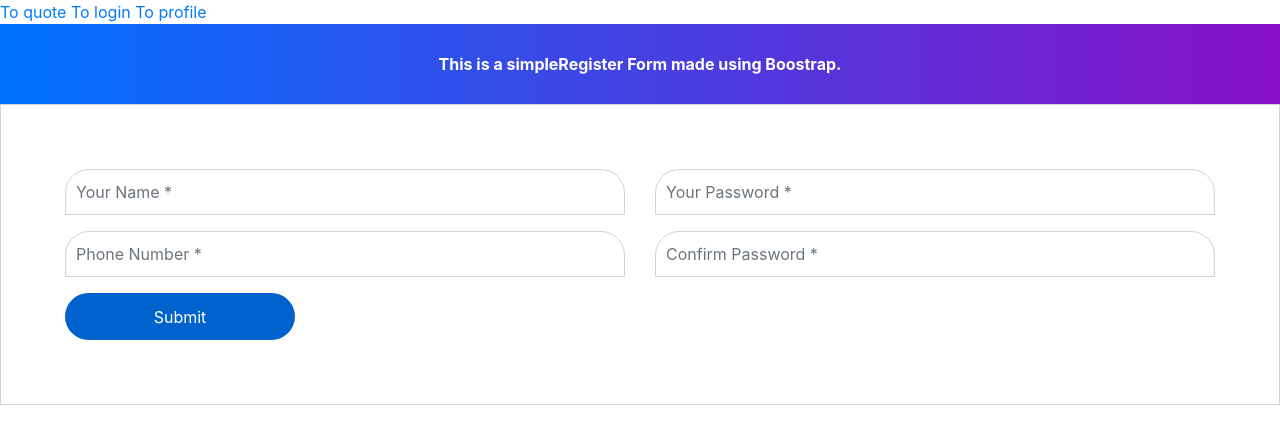
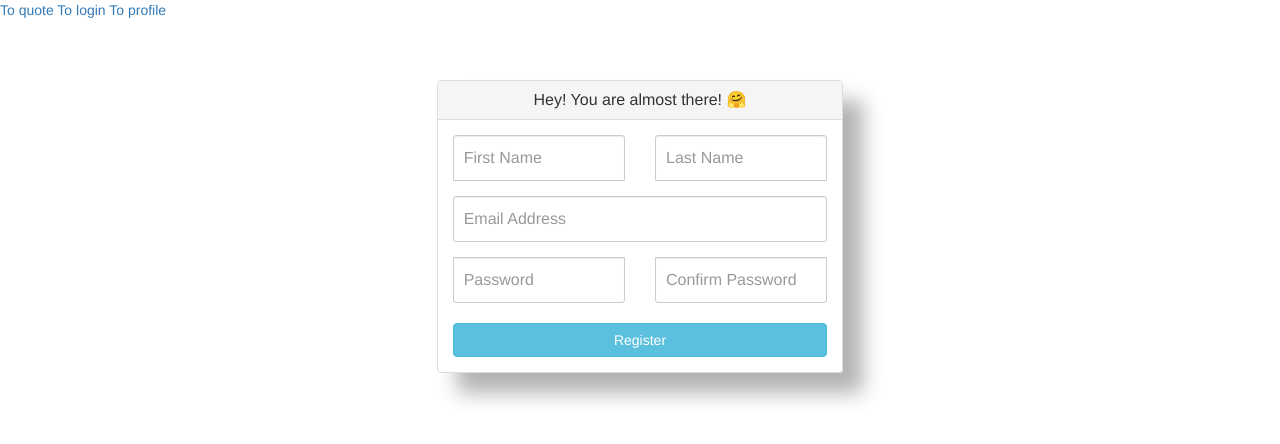
Before and after one commit to EHB-TI/dynamicweb-eindwerkstuk-marialine-iselona-mboyo, a plain HTML site: page html/register.html in a window 1280 px wide. Drawn offline with nearby package versions, Linux system fonts and the light colour scheme.

Commit message:
Changes register & login and CSS

```diff
--- a/assets/css/style.css
+++ b/assets/css/style.css
@@ -48,33 +48,20 @@ input[type="password"] {
 }
 
 /*CSS register*/
-.note {
-    text-align: center;
-    height: 80px;
-    background: -webkit-linear-gradient(left, #0072ff, #8811c5);
-    color: #fff;
-    font-weight: bold;
-    line-height: 80px;
+/* body{
+    background-color: #525252;
+} */
+.centered-form {
+    margin-top: 60px;
 }
 
-.form-content {
-    padding: 5%;
-    border: 1px solid #ced4da;
-    margin-bottom: 2%;
+.centered-form .panel {
+    background: rgba(255, 255, 255, 0.8);
+    box-shadow: rgba(0, 0, 0, 0.3) 20px 20px 20px;
 }
 
-.form-control {
-    border-radius: 1.5rem;
-}
-
-.btnSubmit {
-    border: none;
-    border-radius: 1.5rem;
-    padding: 1%;
-    width: 20%;
-    cursor: pointer;
-    background: #0062cc;
-    color: #fff;
+.panel-title {
+    text-align: center;
 }
 
 /*CSS when logged in*/
--- a/html/register.html
+++ b/html/register.html
@@ -5,9 +5,9 @@
     <meta charset="UTF-8">
     <meta http-equiv="X-UA-Compatible" content="IE=edge">
     <meta name="viewport" content="width=device-width, initial-scale=1.0">
-    <link href="//maxcdn.bootstrapcdn.com/bootstrap/4.1.1/css/bootstrap.min.css" rel="stylesheet" id="bootstrap-css">
-    <script src="//maxcdn.bootstrapcdn.com/bootstrap/4.1.1/js/bootstrap.min.js"></script>
-    <script src="//cdnjs.cloudflare.com/ajax/libs/jquery/3.2.1/jquery.min.js"></script>
+    <link href="//netdna.bootstrapcdn.com/bootstrap/3.1.0/css/bootstrap.min.css" rel="stylesheet" id="bootstrap-css">
+    <script src="//netdna.bootstrapcdn.com/bootstrap/3.1.0/js/bootstrap.min.js"></script>
+    <script src="//code.jquery.com/jquery-1.11.1.min.js"></script>
     <link rel="stylesheet" href="../assets/css/style.css">
 </head>
 
@@ -20,32 +20,50 @@
         <a href="./profile.html">To profile</a>
     </div>
 
-    <div class="container-reg register-form">
-        <div class="form">
-            <div class="note">
-                <p>This is a simpleRegister Form made using Boostrap.</p>
+    <div class="container-reg">
+        <div class="row centered-form">
+        <div class="col-xs-12 col-sm-8 col-md-4 col-sm-offset-2 col-md-offset-4">
+        	<div class="panel panel-default">
+        		<div class="panel-heading">
+			    		<h3 class="panel-title">Hey! You are almost there! &#129303; </h3>
 			 			</div>
-
-            <div class="form-content">
+			 			<div class="panel-body">
+			    		<form role="form">
 			    			<div class="row">
-                    <div class="col-md-6">
+			    				<div class="col-xs-6 col-sm-6 col-md-6">
 			    					<div class="form-group">
-                            <input type="text" class="form-control" placeholder="Your Name *" value="" />
-                        </div>
-                        <div class="form-group">
-                            <input type="text" class="form-control" placeholder="Phone Number *" value="" />
+			                <input type="text" name="first_name" id="first_name" class="form-control input-sm" placeholder="First Name">
 			    					</div>
 			    				</div>
-                    <div class="col-md-6">
+			    				<div class="col-xs-6 col-sm-6 col-md-6">
 			    					<div class="form-group">
-                            <input type="text" class="form-control" placeholder="Your Password *" value="" />
-                        </div>
-                        <div class="form-group">
-                            <input type="text" class="form-control" placeholder="Confirm Password *" value="" />
+			    						<input type="text" name="last_name" id="last_name" class="form-control input-sm" placeholder="Last Name">
 			    					</div>
 			    				</div>
 			    			</div>
-                <button type="button" class="btnSubmit">Submit</button>
+
+			    			<div class="form-group">
+			    				<input type="email" name="email" id="email" class="form-control input-sm" placeholder="Email Address">
+			    			</div>
+
+			    			<div class="row">
+			    				<div class="col-xs-6 col-sm-6 col-md-6">
+			    					<div class="form-group">
+			    						<input type="password" name="password" id="password" class="form-control input-sm" placeholder="Password">
+			    					</div>
+			    				</div>
+			    				<div class="col-xs-6 col-sm-6 col-md-6">
+			    					<div class="form-group">
+			    						<input type="password" name="password_confirmation" id="password_confirmation" class="form-control input-sm" placeholder="Confirm Password">
+			    					</div>
+			    				</div>
+			    			</div>
+
+			    			<input type="submit" value="Register" class="btn btn-info btn-block">
+
+			    		</form>
+			    	</div>
+	    		</div>
     		</div>
     	</div>
     </div>
```
Also changed, not shown: html/login.html (+2 -0 lines). Lines whose indentation alone changed are shown as unchanged.
